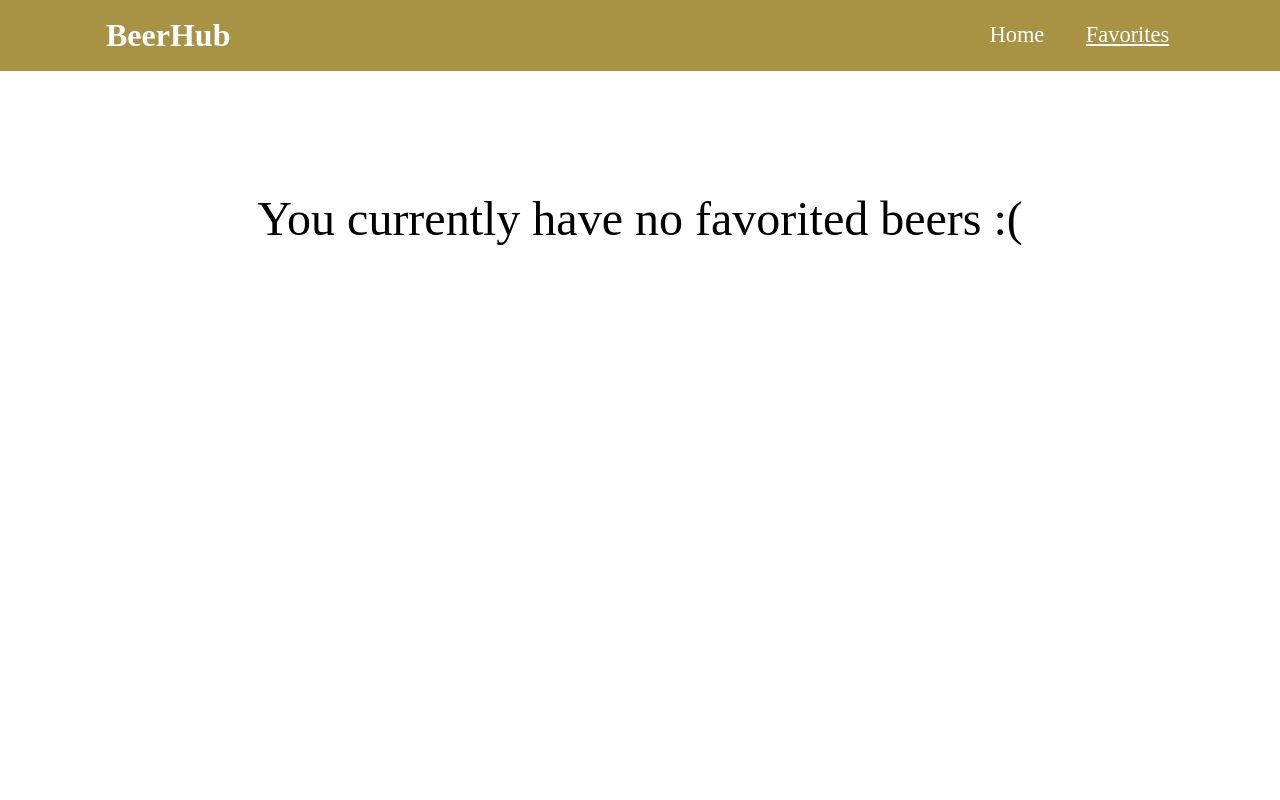
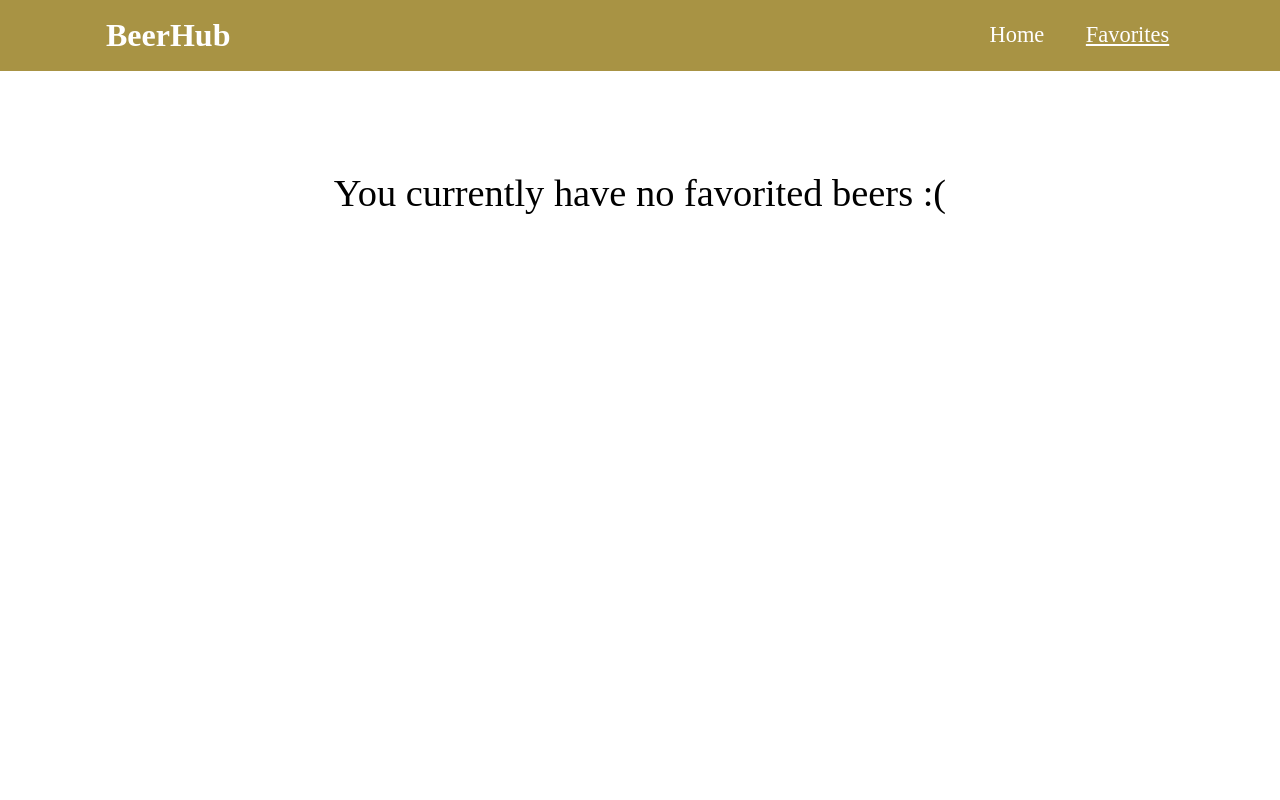
Before and after one commit to domenicomanna/beerHub, a React (Create React App) app: page /favorites in a window 1280 px wide. Shown: the top 800 px of the page. Built offline with nearby package versions, Linux system fonts and the light colour scheme.

Commit message:
Add 404 page

```diff
--- a/src/App.js
+++ b/src/App.js
@@ -4,6 +4,7 @@ import Layout from './Containers/Layout/Layout';
 import BeerContainer from './Containers/BeerContainer/BeerContainer';
 import FavoritesContainer from './Containers/FavoritesContainer/FavoritesContainer';
 import FullBeerContainer from './Containers/FullBeerContainer/FullBeerContainer';
+import Message from './Components/Message/Message';
 
 function App() {
     return (
@@ -12,6 +13,7 @@ function App() {
                 <Route path="/" exact component={BeerContainer} />
                 <Route path="/favorites" component={FavoritesContainer} />
                 <Route path="/beers/:beerId" component={FullBeerContainer} />
+                <Route render = { () => <Message>Oh no! That page was not found.</Message>}/>
             </Switch>
         </Layout>
     );
--- a/src/Components/ErrorMessage/ErrorMessage.js
+++ b/src/Components/Message/Message.js
@@ -1,9 +1,9 @@
 import React from 'react';
-import styles from './ErrorMessage.module.css';
+import styles from './Message.module.css';
 
 const ErrorMessage = (props) => {
     return (
-        <p className = {styles.errorMessage}>{props.children}</p>
+        <p className = {styles.message}>{props.children}</p>
     );
 }
 
--- a/src/Components/ErrorMessage/ErrorMessage.module.css
+++ b/src/Components/Message/Message.module.css
@@ -1,6 +1,12 @@
-.errorMessage{
+.message{
     font-size: 2rem;
     text-align: center;
     margin-top: 4rem;
     line-height: 1.4;
 }
+
+@media(min-width: 600px){
+    .message{
+        font-size: 2.4rem;
+    }
+}
--- a/src/Containers/BeerContainer/BeerContainer.js
+++ b/src/Containers/BeerContainer/BeerContainer.js
@@ -5,7 +5,7 @@ import Wrapper from '../../Components/Wrapper/Wrapper';
 import SearchBar from '../../Components/SearchBar/SearchBar';
 import BeerHilightList from '../../Components/BeerHilightList/BeerHilightList';
 import Loader from '../../Components/Loader/Loader';
-import ErrorMessage from '../../Components/ErrorMessage/ErrorMessage';
+import Message from '../../Components/Message/Message';
 import PunkBeerClient from '../../punkBeerClient';
 import BeerStorage from '../../beerStorage';
 
@@ -188,8 +188,8 @@ class BeerContainer extends Component {
         );
 
         if (hasError) beerContent = (
-            <ErrorMessage> There was an error processing your request.
-            Please try again later </ErrorMessage>
+            <Message> There was an error processing your request.
+            Please try again later </Message>
         );
 
         return (
--- a/src/Containers/FavoritesContainer/FavoritesContainer.js
+++ b/src/Containers/FavoritesContainer/FavoritesContainer.js
@@ -1,8 +1,8 @@
 import React, { Component } from 'react';
-import styles from './FavoritesContainer.module.css';
 import BeerHilightList from '../../Components/BeerHilightList/BeerHilightList';
 import BeerStoage from '../../beerStorage';
 import Wrapper from '../../Components/Wrapper/Wrapper';
+import Message from '../../Components/Message/Message';
 
 class FavoritesContainer extends Component {
     beerStorage = new BeerStoage();
@@ -30,7 +30,7 @@ class FavoritesContainer extends Component {
         );
 
         if (favoritedBeers.length === 0) contentToRender = (
-            <p className={styles.message}> You currently have no favorited beers :( </p>
+            <Message> You currently have no favorited beers :( </Message>
         )
 
         return (
--- a/src/Containers/FavoritesContainer/FavoritesContainer.module.css
+++ /dev/null
@@ -1,12 +0,0 @@
-.message{
-    text-align: center;
-    margin-top: 5rem;
-    font-size: 2rem;
-    line-height: 1.5;
-}
-
-@media (min-width: 500px){
-    .message{
-        font-size: 3rem;
-    }
-}
--- a/src/Containers/FullBeerContainer/FullBeerContainer.js
+++ b/src/Containers/FullBeerContainer/FullBeerContainer.js
@@ -3,7 +3,7 @@ import FullBeer from '../../Components/FullBeer/FullBeer';
 import PunkBeerClient from '../../punkBeerClient';
 import Loader from '../../Components/Loader/Loader';
 import Wrapper from '../../Components/Wrapper/Wrapper';
-import ErrorMessage from '../../Components/ErrorMessage/ErrorMessage';
+import Message from '../../Components/Message/Message';
 
 class FullBeerContainer extends Component {
 
@@ -40,7 +40,7 @@ class FullBeerContainer extends Component {
         let loader = isLoading ? <Loader /> : null
 
         let errorMessage = hasError ?
-            <ErrorMessage>Oh no! That beer was not found, Try another one!</ErrorMessage> : null
+            <Message>Oh no! That beer was not found, Try another one!</Message> : null
 
         let fullBeer = null;
 
```
